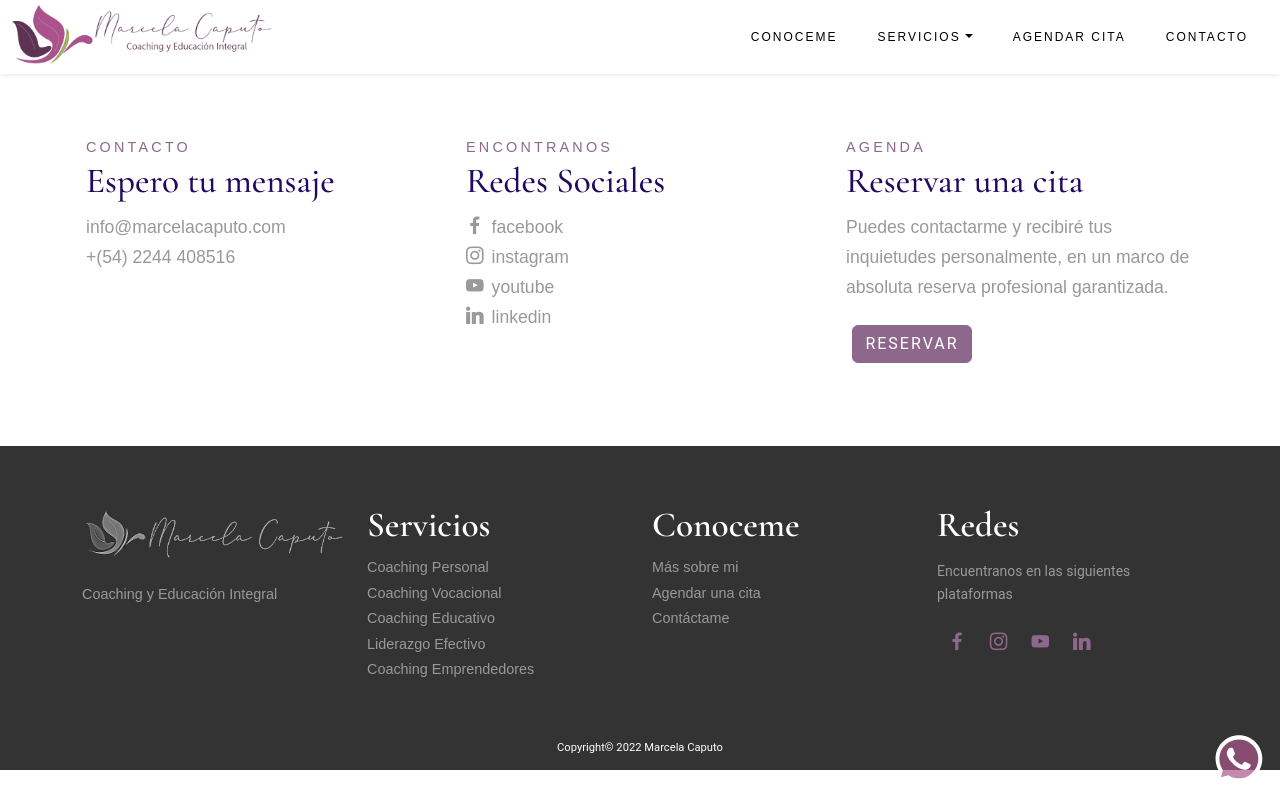
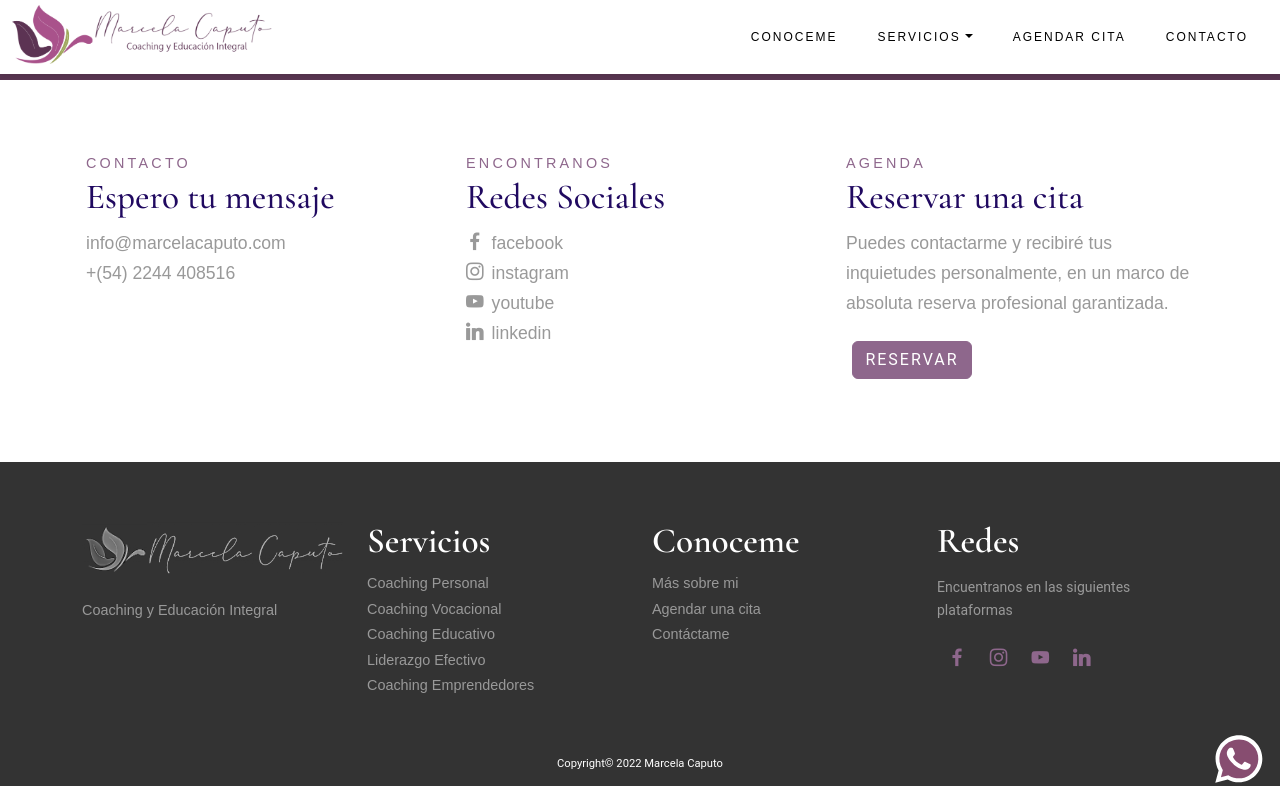
Before and after one commit to AgustinTafura/mc-coaching, a Next.js app: page /contacto in a window 1280 px wide. Built offline with nearby package versions, Linux system fonts and the light colour scheme; a web font is replaced by a local one.

Commit message:
sectionInfo header updated

```diff
--- a/components/SectionInfo.js
+++ b/components/SectionInfo.js
@@ -6,7 +6,7 @@
     const title = asPath.replace("/", '').replace("/", ' / ').replace("-", " ")
 
   return (
-        <section className="info02 cid-rSVC8dfBcs" id="info2-1s">
+        <section className="info02 cid-rSVC8dfBcs pb-3" id="info2-1s">
         <div className="container align-center">
             <div className="row justify-content-center">
                 <div className="mbr-black col-md-12 col-lg-10">
```
